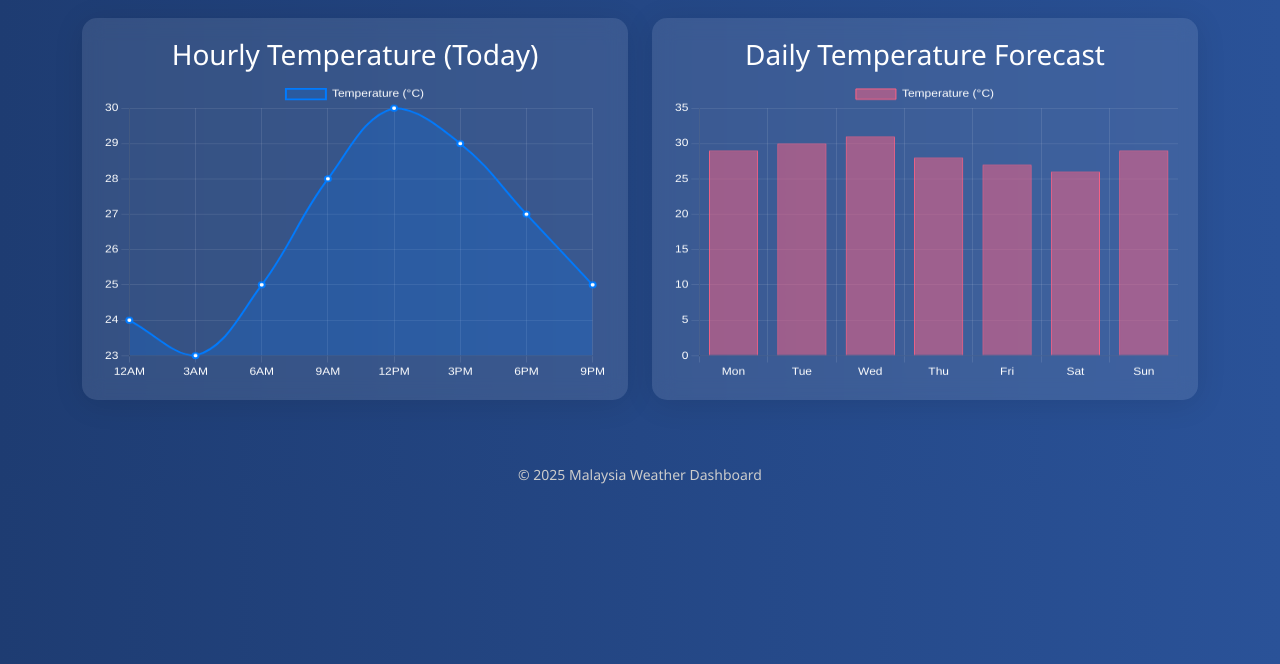
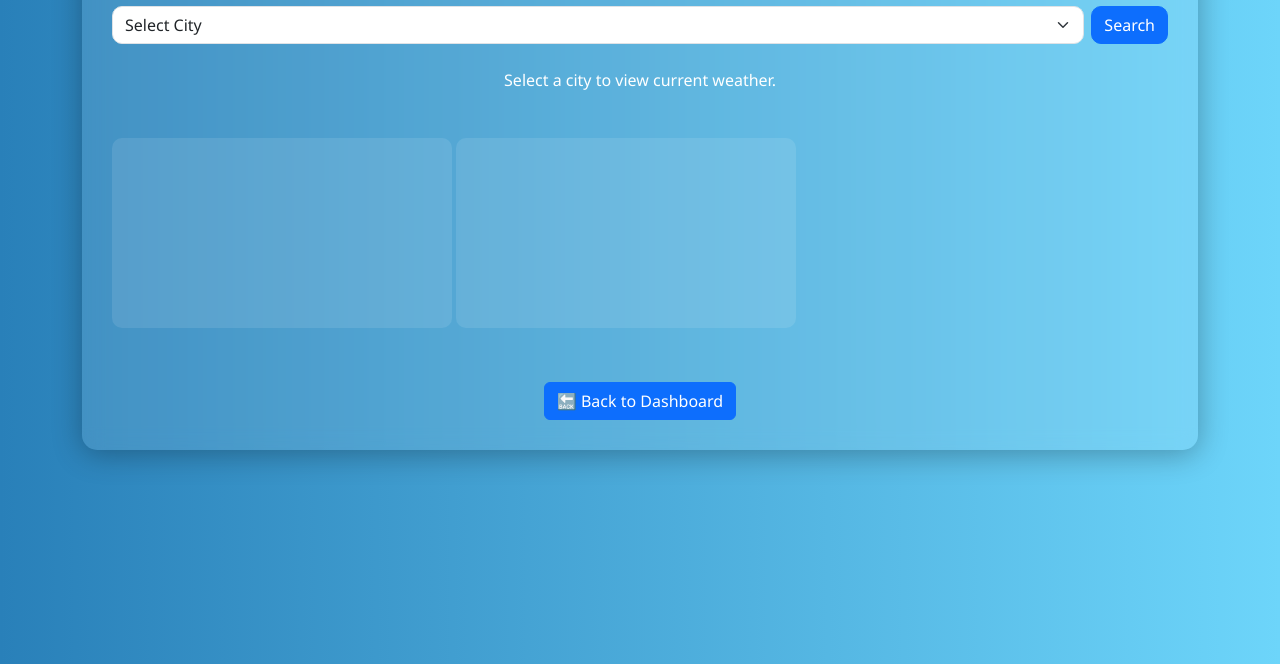
Before and after one commit to lailatulirdani/073908.github.io, a plain HTML site: page malaysia_weather.html in a window 1280 px wide. Shown: the part 136-800 px from the top of the page. Drawn offline with nearby package versions, Linux system fonts and the light colour scheme.

Commit message:
Update malaysia_weather.html

```diff
--- a/malaysia_weather.html
+++ b/malaysia_weather.html
@@ -1,173 +1,254 @@
 <!DOCTYPE html>
 <html lang="en">
 <head>
-  <meta charset="UTF-8">
-  <meta name="viewport" content="width=device-width, initial-scale=1">
-  <title>Malaysia Weather Monitoring Dashboard</title>
-  <link href="https://cdn.jsdelivr.net/npm/bootstrap@5.3.3/dist/css/bootstrap.min.css" rel="stylesheet">
+  <meta charset="UTF-8" />
+  <meta name="viewport" content="width=device-width, initial-scale=1.0"/>
+  <title>Malaysia Weather Monitoring by City</title>
+  <link href="https://cdn.jsdelivr.net/npm/bootstrap@5.3.0/dist/css/bootstrap.min.css" rel="stylesheet">
   <script src="https://cdn.jsdelivr.net/npm/chart.js"></script>
   <style>
     body {
-      background: linear-gradient(to right, #1e3c72, #2a5298);
+      background: linear-gradient(to right, #2980b9, #6dd5fa);
       color: white;
       font-family: 'Segoe UI', sans-serif;
+      padding-top: 50px;
     }
-    .container {
-      margin-top: 50px;
-    }
+
     .card-glass {
       background: rgba(255, 255, 255, 0.1);
       border-radius: 15px;
-      padding: 20px;
-      box-shadow: 0 4px 30px rgba(0, 0, 0, 0.1);
       backdrop-filter: blur(10px);
+      padding: 30px;
+      box-shadow: 0 4px 30px rgba(0,0,0,0.3);
+      overflow-x: auto;
     }
-    canvas {
-      width: 100% !important;
-      height: 300px !important;
-    }
-    h1, h3 {
+
+    h2, .weather-icon {
       text-align: center;
     }
-    .footer {
-      margin-top: 40px;
-      text-align: center;
-      font-size: 14px;
-      color: #ccc;
+
+    .weather-info {
+      font-size: 1.2rem;
+    }
+
+    .icon-large {
+      width: 100px;
+    }
+
+    canvas {
+      background-color: rgba(255, 255, 255, 0.1);
+      border-radius: 10px;
+      padding: 20px;
+      margin-top: 30px;
+    }
+
+    .input-group .form-select,
+    .input-group .btn {
+      border-radius: 10px !important;
     }
   </style>
 </head>
 <body>
+  <div class="container">
+    <div class="card-glass">
+      <h2>🌦️ Malaysia Weather Monitoring by City</h2>
 
-<div class="container">
-  <h1>Malaysia Weather Monitoring</h1>
-  <p class="text-center">Live temperature data for major cities</p>
-
-  <div class="row mt-4">
-    <div class="col-md-6 mb-4">
-      <div class="card-glass">
-        <h3>Hourly Temperature (Today)</h3>
-        <canvas id="weatherChart"></canvas>
+      <div class="mb-3 mt-4">
+        <div class="input-group">
+          <select class="form-select me-2" id="citySelect">
+            <option value="" disabled selected>Select City</option>
+            <option value="Kuala Lumpur">Kuala Lumpur</option>
+            <option value="George Town">George Town</option>
+            <option value="Johor Bahru">Johor Bahru</option>
+            <option value="Kota Kinabalu">Kota Kinabalu</option>
+            <option value="Kuching">Kuching</option>
+            <option value="Ipoh">Ipoh</option>
+            <option value="Shah Alam">Shah Alam</option>
+            <option value="Malacca">Malacca</option>
+          </select>
+          <button class="btn btn-primary" onclick="getWeather()">Search</button>
         </div>
       </div>
-    <div class="col-md-6 mb-4">
-      <div class="card-glass">
-        <h3>Daily Temperature Forecast</h3>
+
+      <div id="weatherResult" class="text-center mt-4">
+        <p>Select a city to view current weather.</p>
+      </div>
+
+      <canvas id="weatherChart"></canvas>
       <canvas id="dailyChart"></canvas>
+
+      <div class="text-center mt-5">
+        <a href="index.html" class="btn btn-primary">🔙 Back to Dashboard</a>
       </div>
     </div>
   </div>
 
-  <div class="footer">© 2025 Malaysia Weather Dashboard</div>
+  <script>
+    const apiKey = "f7e9df249fc00b82cf885c146d590a95";
+    let weatherChart, dailyChart;
+
+    async function getWeather() {
+      const city = document.getElementById("citySelect").value;
+      if (!city) return;
+
+      const currentUrl = `https://api.openweathermap.org/data/2.5/weather?q=${city},MY&units=metric&appid=${apiKey}`;
+      const forecastUrl = `https://api.openweathermap.org/data/2.5/forecast?q=${city},MY&units=metric&appid=${apiKey}`;
+
+      try {
+        const resCurrent = await fetch(currentUrl);
+        const dataCurrent = await resCurrent.json();
+
+        if (dataCurrent.cod !== 200) {
+          document.getElementById("weatherResult").innerHTML = `<p>⚠️ ${dataCurrent.message}</p>`;
+          return;
+        }
+
+        const weatherHTML = `
+          <div class="weather-icon">
+            <img src="https://openweathermap.org/img/wn/${dataCurrent.weather[0].icon}@2x.png" class="icon-large"/>
           </div>
+          <h3>${dataCurrent.name}</h3>
+          <p class="weather-info">🌡️ Temperature: ${dataCurrent.main.temp} °C</p>
+          <p class="weather-info">💧 Humidity: ${dataCurrent.main.humidity}%</p>
+          <p class="weather-info">🌬️ Wind Speed: ${dataCurrent.wind.speed} m/s</p>
+          <p class="weather-info">☁️ Condition: ${dataCurrent.weather[0].description}</p>
+        `;
 
-<script>
-  // Line Chart Data (Hourly Temperature)
-  const hourlyLabels = ['12AM', '3AM', '6AM', '9AM', '12PM', '3PM', '6PM', '9PM'];
-  const hourlyTemps = [24, 23, 25, 28, 30, 29, 27, 25];
+        document.getElementById("weatherResult").innerHTML = weatherHTML;
 
-  const ctxLine = document.getElementById('weatherChart').getContext('2d');
-  new Chart(ctxLine, {
-    type: 'line',
+        await loadHourlyChart(city);
+        await loadDailyChart(city);
+      } catch (error) {
+        document.getElementById("weatherResult").innerHTML = "<p>⚠️ Error fetching weather data. Please try again later.</p>";
+      }
+    }
+
+    async function loadHourlyChart(city) {
+      const url = `https://api.openweathermap.org/data/2.5/forecast?q=${city},MY&units=metric&appid=${apiKey}`;
+
+      try {
+        const res = await fetch(url);
+        const data = await res.json();
+
+        const labels = data.list.slice(0, 8).map(item => item.dt_txt.split(" ")[1].slice(0, 5));
+        const temps = data.list.slice(0, 8).map(item => item.main.temp);
+
+        const ctx = document.getElementById('weatherChart').getContext('2d');
+        if (weatherChart) weatherChart.destroy();
+
+        const gradient = ctx.createLinearGradient(0, 0, 0, 400);
+        gradient.addColorStop(0, '#00c6ff');
+        gradient.addColorStop(1, '#0072ff');
+
+        weatherChart = new Chart(ctx, {
+          type: 'bar',
           data: {
-      labels: hourlyLabels,
+            labels: labels,
             datasets: [{
-        label: 'Temperature (°C)',
-        data: hourlyTemps,
-        fill: true,
-        backgroundColor: 'rgba(0, 123, 255, 0.2)',
-        borderColor: 'rgba(0, 123, 255, 1)',
-        borderWidth: 2,
-        tension: 0.4,
-        pointBackgroundColor: '#fff',
-        pointBorderColor: '#007bff',
+              label: `Hourly Temperature in ${city}`,
+              data: temps,
+              backgroundColor: gradient,
+              borderRadius: 10
             }]
           },
           options: {
             responsive: true,
-      maintainAspectRatio: false,
+            plugins: {
+              title: {
+                display: true,
+                text: `Temperature by Hour in ${city}`,
+                color: '#fff'
+              },
+              legend: {
+                labels: { color: '#fff' }
+              }
+            },
             scales: {
               x: {
-          ticks: {
-            color: '#fff'
-          },
-          grid: {
-            color: 'rgba(255,255,255,0.1)'
-          }
+                ticks: { color: '#fff' }
               },
               y: {
-          ticks: {
-            color: '#fff'
-          },
-          grid: {
-            color: 'rgba(255,255,255,0.1)'
-          }
-        }
-      },
-      plugins: {
-        legend: {
-          labels: {
-            color: '#fff'
-          }
-        },
-        title: {
-          display: false
+                ticks: { color: '#fff' }
               }
             }
           }
         });
+      } catch (error) {
+        console.error("Error loading hourly chart:", error);
+      }
+    }
 
-  // Bar Chart Data (7-Day Forecast)
-  const dailyLabels = ['Mon', 'Tue', 'Wed', 'Thu', 'Fri', 'Sat', 'Sun'];
-  const dailyTemps = [29, 30, 31, 28, 27, 26, 29];
+    async function loadDailyChart(city) {
+      const url = `https://api.openweathermap.org/data/2.5/forecast?q=${city},MY&units=metric&appid=${apiKey}`;
 
-  const ctxBar = document.getElementById('dailyChart').getContext('2d');
-  new Chart(ctxBar, {
-    type: 'bar',
+      try {
+        const res = await fetch(url);
+        const data = await res.json();
+
+        const dailyTemps = {};
+        data.list.forEach(item => {
+          const date = item.dt_txt.split(" ")[0];
+          if (!dailyTemps[date]) dailyTemps[date] = [];
+          dailyTemps[date].push(item.main.temp);
+        });
+
+        const dates = Object.keys(dailyTemps).slice(0, 7);
+        const avgTemps = dates.map(date => {
+          const temps = dailyTemps[date];
+          const sum = temps.reduce((a, b) => a + b, 0);
+          return (sum / temps.length).toFixed(2);
+        });
+
+        const ctx = document.getElementById('dailyChart').getContext('2d');
+        if (dailyChart) dailyChart.destroy();
+
+        const gradient = ctx.createLinearGradient(0, 0, 0, 300);
+        gradient.addColorStop(0, 'rgba(255, 99, 132, 0.5)');
+        gradient.addColorStop(1, 'rgba(255, 159, 64, 0.2)');
+
+        dailyChart = new Chart(ctx, {
+          type: 'line',
           data: {
-      labels: dailyLabels,
+            labels: dates,
             datasets: [{
-        label: 'Temperature (°C)',
-        data: dailyTemps,
-        backgroundColor: 'rgba(255, 99, 132, 0.5)',
-        borderColor: 'rgba(255, 99, 132, 1)',
-        borderWidth: 1
+              label: `7-Day Avg Temperature in ${city}`,
+              data: avgTemps,
+              fill: true,
+              borderColor: '#ff6384',
+              backgroundColor: gradient,
+              tension: 0.4,
+              pointBackgroundColor: '#fff',
+              pointBorderColor: '#ff6384',
+              pointRadius: 6,
+              pointHoverRadius: 8
             }]
           },
           options: {
             responsive: true,
-      maintainAspectRatio: false,
+            plugins: {
+              title: {
+                display: true,
+                text: '7-Day Temperature Forecast',
+                color: '#fff'
+              },
+              legend: {
+                labels: { color: '#fff' }
+              }
+            },
             scales: {
               x: {
-          ticks: {
-            color: '#fff'
-          },
-          grid: {
-            color: 'rgba(255,255,255,0.1)'
-          }
+                ticks: { color: '#fff' }
               },
               y: {
-          ticks: {
-            color: '#fff'
-          },
-          grid: {
-            color: 'rgba(255,255,255,0.1)'
-          }
-        }
-      },
-      plugins: {
-        legend: {
-          labels: {
-            color: '#fff'
-          }
-        },
-        title: {
-          display: false
+                ticks: { color: '#fff' }
               }
             }
           }
         });
+      } catch (error) {
+        console.error("Error loading daily chart:", error);
+      }
+    }
   </script>
-
 </body>
 </html>
```
Lines whose indentation alone changed are shown as unchanged.
